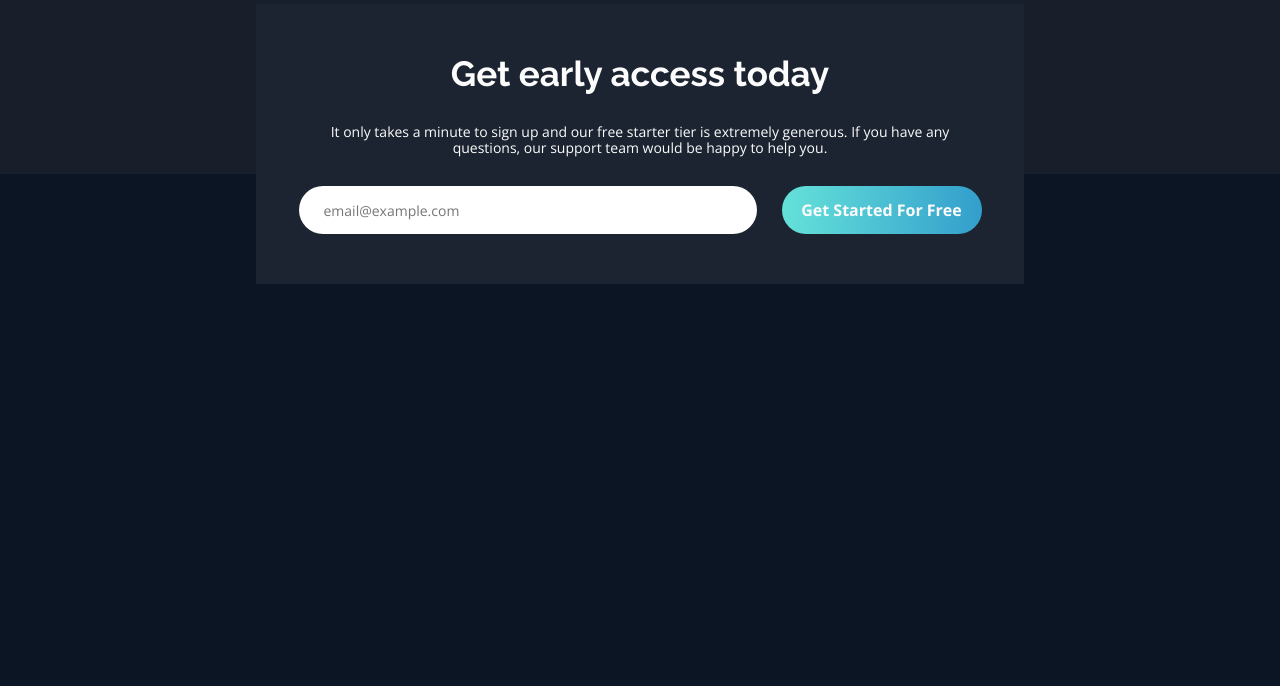
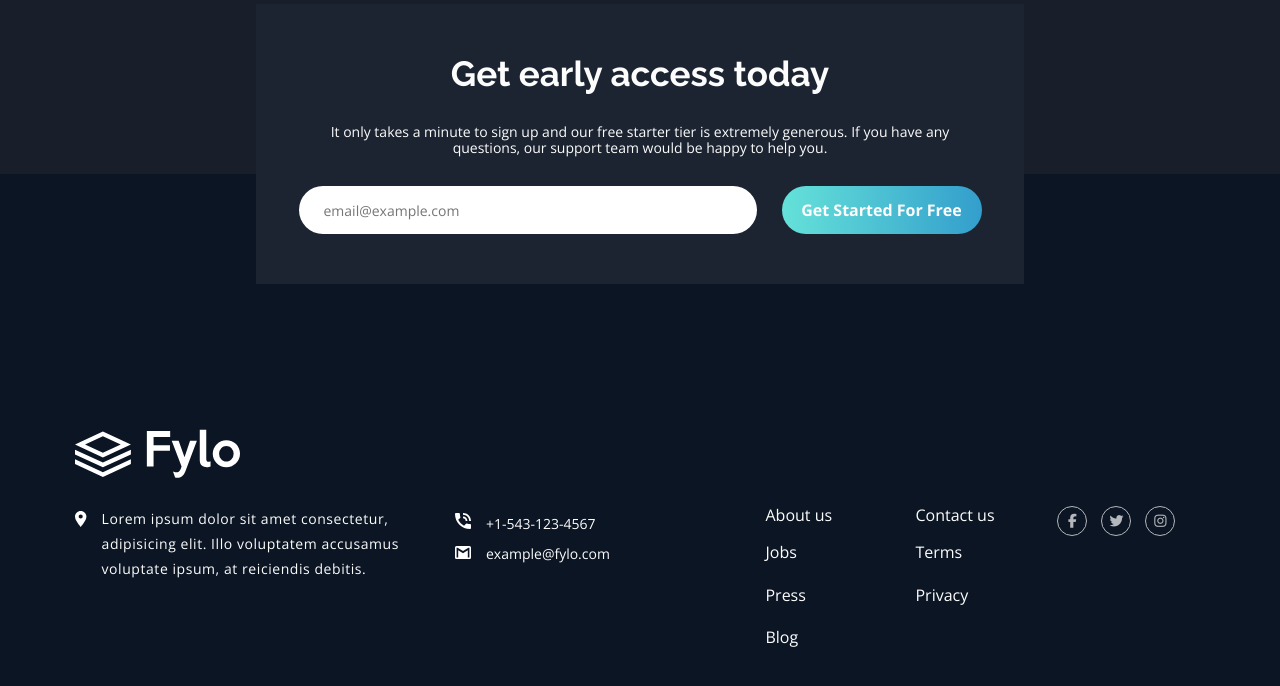
Before and after one commit to lucasfernandodev/fylo, a plain HTML site: page index.html in a window 1280 px wide. Shown: the part 3010-3696 px from the top of the page. Drawn offline with nearby package versions, Linux system fonts and the light colour scheme.

Commit message:
feature/footer

```diff
--- a/assets/css/style/index.css
+++ b/assets/css/style/index.css
@@ -285,9 +285,15 @@
 
 .fylo .fylo-footer{
     width: 100%;
-    height: 80vh;
+    min-height: 80vh;
     background-color: var(--Dark-Blue-footer);
     position: relative;
+    padding-top: 100px;
+
+    display: flex;
+    flex-wrap: wrap;
+    justify-content: center;
+    align-items: center;
 }
 
 .fylo .fylo-footer .section-action{
@@ -334,3 +340,126 @@
     width: calc(100% - 250px);
     padding-left: 25px;
 }
+
+.fylo .fylo-footer .content {
+    display: flex;
+    flex-wrap: wrap;
+    flex-direction: column;
+    align-items: flex-start;
+    justify-content: center;
+    width: calc(100% - 150px);
+}
+
+.fylo .fylo-footer .content .wrap{
+    width: 100%;
+    display: flex;
+    flex-wrap: wrap;
+    flex-direction: row;
+    justify-content: stretch;
+}
+
+.fylo .fylo-footer .content .wrap .container-location,
+.fylo .fylo-footer .content .wrap .container-contato,
+.fylo .fylo-footer .content .wrap .container-menu,
+.fylo .fylo-footer .content .wrap .container-social
+{
+    flex-shrink: 1;
+}
+
+.fylo .fylo-footer .content .container-brand{
+    width: 380px;
+
+}
+
+.fylo .fylo-footer .content .container-brand .brand-logo{
+    width: 165px;
+    height: auto;
+    padding-bottom: 25px;
+}
+
+.fylo .fylo-footer .content .wrap .container-location{
+    display: flex;
+    max-width: 380px;
+    flex-direction: row;
+}
+
+.fylo .fylo-footer .content .wrap .container-location img{
+    width: 16px;
+    margin-right: 15px;
+    height: 16px;
+    margin-top: 5px;
+}
+
+.fylo .fylo-footer .content .wrap .container-location  p{
+    font-size: 14px;
+    line-height: 1.8em;
+    letter-spacing: 0.04em;
+}
+
+.fylo .fylo-footer .content .wrap .container-contato{
+    display: flex;
+    flex-wrap: wrap;
+
+    align-items: center;
+    height: fit-content;
+
+}
+
+
+.fylo .fylo-footer .content .wrap .container-contato .span-item{
+    display: block;
+    width: 100%;
+
+    margin: 7px 0;
+}
+
+.fylo .fylo-footer .content .wrap .container-contato .span-item img{
+    width: 16px;
+    height: auto;
+    margin-right: 15px;
+}
+
+.fylo .fylo-footer .content .wrap .container-menu{
+    display: flex;
+    flex-wrap: wrap;
+    flex-direction: column;
+    list-style: none;
+
+    align-items: flex-start;
+    padding: 0 15px;
+        min-width: 150px;
+}
+
+.fylo .fylo-footer .content .wrap .container-menu .menu-item{
+    display: block;
+    padding: 12px 0;
+}
+
+.fylo .fylo-footer .content .wrap .container-menu .menu-item:nth-child(1){
+    padding: 0 0;
+    padding-bottom: 7px;
+
+}
+
+.fylo .fylo-footer .content .wrap .container-menu .menu-item .menu-link{
+    font-size: 16px;
+    opacity: 1;
+}
+
+
+.fylo .fylo-footer .content .wrap .container-social{
+    display: flex;
+    flex-wrap: wrap;
+}
+
+.fylo .fylo-footer .content .wrap .container-social .social-link{
+    width: 30px;
+    height: 30px;
+    border-radius: 30px;
+    border: 1px solid var(--White);
+    display: flex;
+    flex-wrap: wrap;
+    justify-content: center;
+    align-items: center;
+    margin: 0 7px;
+}
--- a/index.html
+++ b/index.html
@@ -9,6 +9,7 @@
 
     <link rel="shortcut icon" href="assets/img/favicon-32x32.png" type="image/png">
     <link rel="stylesheet" href="assets/css/imports.css">
+    <script src="https://kit.fontawesome.com/3a7225da88.js" crossorigin="anonymous"></script>
 </head>
 
 <body class="fylo">
@@ -154,6 +155,7 @@
     </section>
 
     <footer class="fylo-footer">
+
         <section class="section-action">
             <h2 class="title">Get early access today</h2>
             <p class="sub">
@@ -166,6 +168,59 @@
                 <button class="btn btn-primary">Get Started For Free</button>
             </form>
         </section>
+
+        <div class="content">
+            <div class="container-brand">
+                <div class="brand-logo"><img src="assets/img/logo.svg" alt="logo"></div>
+            </div>
+
+            <div class="wrap">
+
+            <div class="container-location">
+                    <img src="assets/img/icon-location.svg" alt="">
+                    <p>Lorem ipsum dolor sit amet consectetur, adipisicing elit. Illo voluptatem
+                        accusamus voluptate ipsum, at reiciendis debitis.</p>
+                </div>
+
+                <div class="container-contato">
+                    <span class="span-item"><img src="assets/img/icon-phone.svg" alt="phone">+1-543-123-4567</span>
+                    <span class="span-item"><img src="assets/img/icon-email.svg" alt="phone">example@fylo.com</span>
+                </div>
+
+                <ul class="container-menu">
+                    <li class="menu-item">
+                        <a href="#" class="menu-link">About us</a>
+                    </li>
+                    <li class="menu-item">
+                        <a href="#" class="menu-link">Jobs</a>
+                    </li>
+                    <li class="menu-item">
+                        <a href="#" class="menu-link">Press</a>
+                    </li>
+                    <li class="menu-item">
+                        <a href="#" class="menu-link">Blog</a>
+                    </li>
+                </ul>
+
+                <ul class="container-menu">
+                    <li class="menu-item">
+                        <a href="#" class="menu-link">Contact us</a>
+                    </li>
+                    <li class="menu-item">
+                        <a href="#" class="menu-link">Terms</a>
+                    </li>
+                    <li class="menu-item">
+                        <a href="#" class="menu-link">Privacy</a>
+                    </li>
+                </ul>
+
+                <div class="container-social">
+                    <a href="#" class="social-link" alt="Facebook"><i class="fab fa-facebook-f"></i></a>
+                    <a href="#" class="social-link" alt="Twitter"><i class="fab fa-twitter"></i></a>
+                    <a href="#" class="social-link" alt="Instagram"><i class="fab fa-instagram"></i></a>
+                </div>
+            </div>
+        </div>
     </footer>
 </body>
 
```
